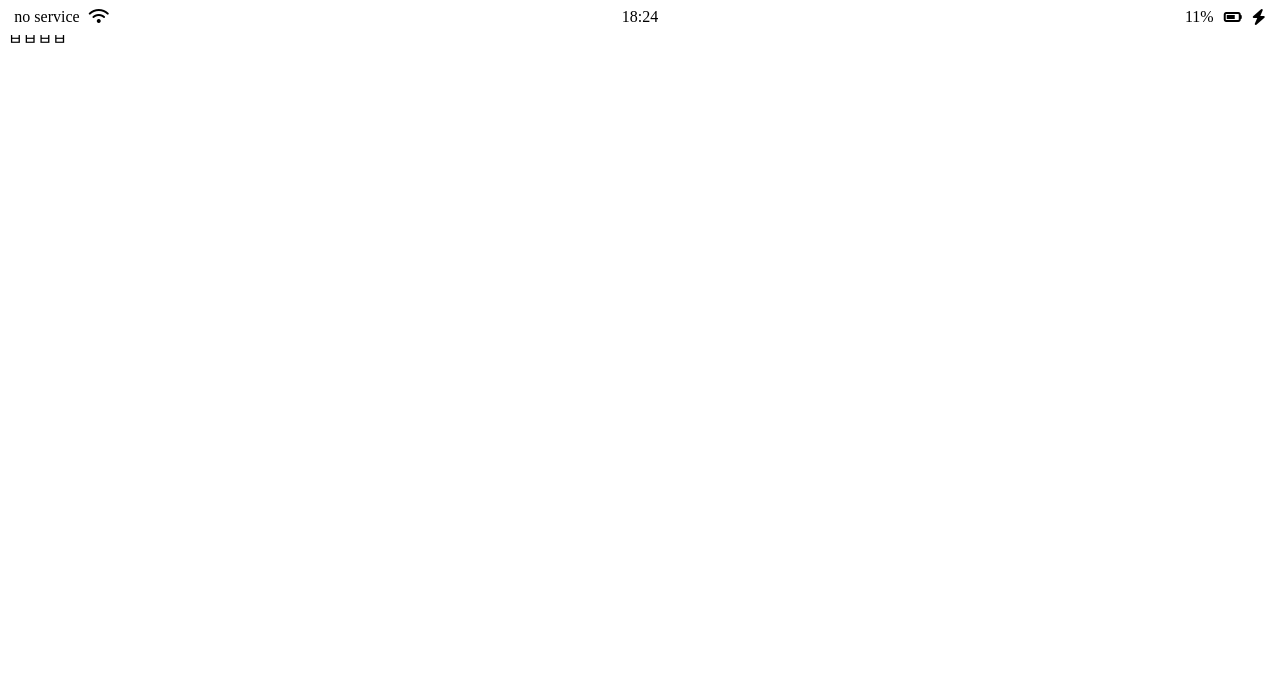
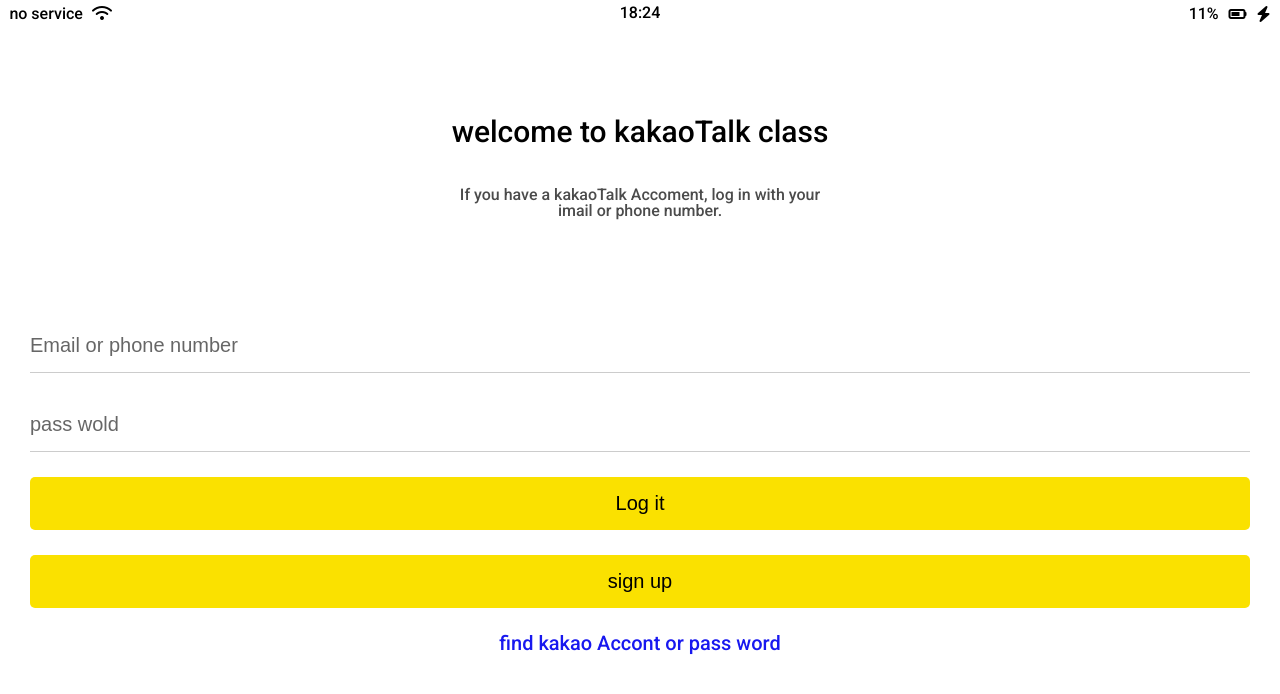
Before and after one commit to park-jung-eun/park, a plain HTML site: page indext.html in a window 1280 px wide. Drawn offline with Linux system fonts and the light colour scheme.

Commit message:
css최종

```diff
--- /dev/null
+++ b/css/reset.css
@@ -0,0 +1,47 @@
+html, body, div, span, applet, object, iframe,
+h1, h2, h3, h4, h5, h6, p, blockquote, pre,
+a, abbr, acronym, address, big, cite, code,
+del, dfn, em, img, ins, kbd, q, s, samp,
+small, strike, strong, sub, sup, tt, var,
+b, u, i, center,
+dl, dt, dd, ol, ul, li,
+fieldset, form, label, legend,
+table, caption, tbody, tfoot, thead, tr, th, td,
+article, aside, canvas, details, embed,
+figure, figcaption, footer, header, hgroup,
+menu, nav, output, ruby, section, summary,
+time, mark, audio, video {
+	margin: 0;
+	padding: 0;
+	border: 0;
+	font-size: 100%;
+	font: inherit;
+	vertical-align: baseline;
+}
+/* HTML5 display-role reset for older browsers */
+article, aside, details, figcaption, figure,
+footer, header, hgroup, menu, nav, section {
+	display: block;
+}
+body {
+	line-height: 1;
+}
+ol, ul {
+	list-style: none;
+}
+blockquote, q {
+	quotes: none;
+}
+blockquote:before, blockquote:after,
+q:before, q:after {
+	content: '';
+	content: none;
+}
+table {
+	border-collapse: collapse;
+	border-spacing: 0;
+}
+
+input:focus{
+    outline : none;
+}
--- /dev/null
+++ b/css/status-bar.css
@@ -0,0 +1,28 @@
+.status-bar {
+    display : flex ;
+    justify-content : center;
+    padding : 5px 3px ;
+    }
+
+    .status-bar__colum {
+        width : 33% ;
+    }
+
+    .status-bar__colum:first-child span{
+        margin-right : 5px;
+    }
+
+    .status-bar__colum:nth-child(2){
+        display : flex ;
+        justify-content : center;
+    }
+
+    .status-bar__colum:last-child{
+        display : flex ;
+        justify-content : flex-end;
+        align-items : center;
+    }
+
+    .status-bar__colum:last-child .fa-battery-three-quarters{
+        margin : 0px 10px;
+    }
--- a/css/style.css
+++ b/css/style.css
@@ -1,26 +1,66 @@
-.status-bar {
-display : flex ;
-justify-content : center;
+@import "reset.css";
+@import "status-bar.css";
+@import url('https://fonts.googleapis.com/css2?family=Roboto:wght@500&display=swap');
+@import "variable.css";
+
+body{
+    font-family: 'Roboto', sans-serif;
 }
-.status-bar__colum {
-    width : 33% ;
+.welcome-header {
+    margin-top: 90px;
+    text-align : center;
+    display : flex;
+    flex-direction : column;
+    align-items : center;
+    margin-bottom : 100px;
 }
 
-.status-bar__colum:first-child span{
-    margin-right : 5px;
+.welcom__title{
+margin-bottom : 40px;
+font-size : 30px;
 }
 
-.status-bar__colum:nth-child(2){
-    display : flex ;
-    justify-content : center;
+.welcome__text{
+   width : 30%;
+   opacity : 0.7;
 }
 
-.status-bar__colum:last-child{
-    display : flex ;
-    justify-content : flex-end;
-    align-items : center;
+#login-form {
+    display : flex;
+    flex-direction : column;
+    margin : 0px 30px;
 }
 
-.status-bar__colum:last-child .fa-battery-three-quarters{
-    margin : 0px 10px;
+#login-form input {
+    border :none;
+
+    padding : 15px 0px ;
+    font-size : 20px;
+    margin-bottom : 25px;
 }
+
+#login-form input:focus {
+    border-color : var(--yellow);
+}
+
+#login-form input::placeholder {
+    color : rgba(0,0,0,0.6);
+}
+
+#login-form input[type="submit"]{
+background-color : var(--yellow);
+cursor : pointer ;
+border-radius : 5px;
+}
+
+#login-form input:not([type="submit"]){
+    border-bottom : 1px solid rgba(0,0,0,0.2);
+}
+
+#login-form a {
+    text-align : center;
+    text-decoration : none;
+    color : inherite;
+    font-size : 20px;
+    opacity : 0.9;
+}
--- /dev/null
+++ b/css/variable.css
@@ -0,0 +1,3 @@
+:root {
+    --yellow : #FAE100
+}
--- a/indext.html
+++ b/indext.html
@@ -5,7 +5,7 @@
     <meta charset="UTF-8">
     <meta http-equiv="X-UA-Compatible" content="IE=edge">
     <meta name="viewport" content="width=, initial-scale=1.0">
-    <title>welcom to kakaoTalk</title>
+    <title>welcome to kakaoTalk</title>
 </head>
 <body>
     <div class = "status-bar">
@@ -22,9 +22,23 @@
       <i class="fas fa-bolt"></i>
     </div>
     </div>
+
+    <header class = "welcome-header">
+    <h1  class = "welcom__title">welcome to kakaoTalk class </h1>
+    <p class = "welcome__text">
+    If you have a kakaoTalk Accoment, log in with your imail or phone number.
+    </p>
+    </header>
+
+    <form id = "login-form">
+      <input type = "text" placeholder = "Email or phone number"/>
+      <input type = "pass word" placeholder = "pass wold" />
+      <input type = "submit" value = "Log it" />
+      <input type = "submit" value = "sign up" />
+      <a href = "#">find kakao Accont or pass word</a>
+    </form>
+
     <script src="https://kit.fontawesome.com/6478f529f2.js"
     crossorigin="anonymous"></script>
 </body>
 </html>
-
-ㅂㅂㅂㅂ
```
